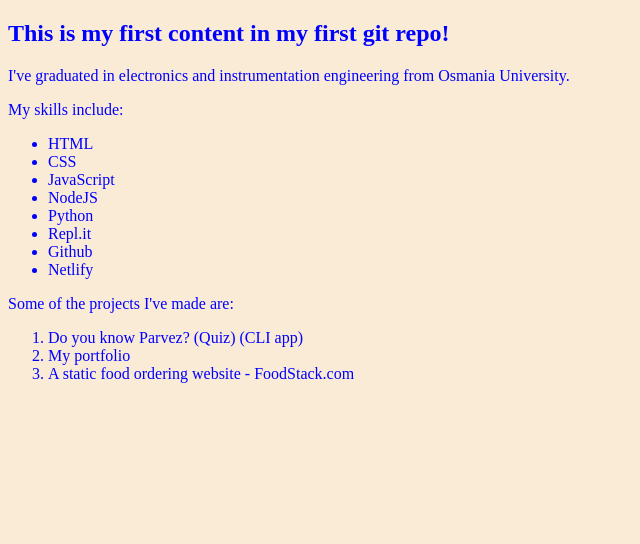
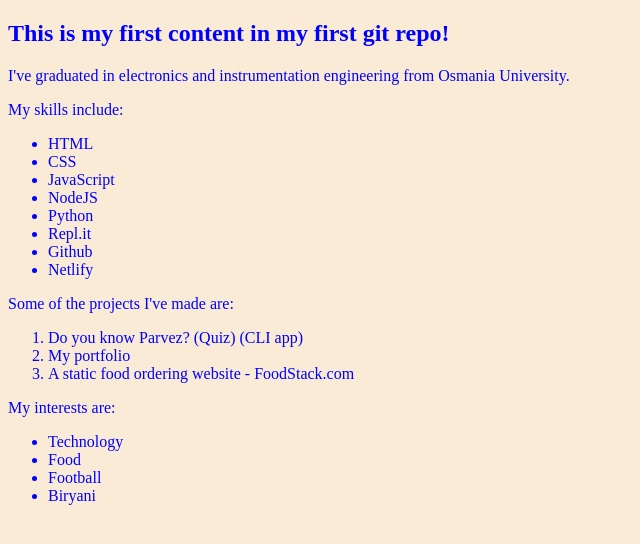
Before and after one commit to parvez-rashid/parvezRashid-portfolio, a plain HTML site: page index.html in a window 1280 px wide. Shown: the whole page, without its empty margins (0-640 px from the left). Drawn offline with Linux system fonts and the light colour scheme.

Commit message:
added interests section

```diff
--- a/index.html
+++ b/index.html
@@ -31,6 +31,14 @@
                 <li>My portfolio</li>
                 <li>A static food ordering website - FoodStack.com</li>
             </ol>
+            <p>My interests are:
+                <ul>
+                    <li>Technology</li>
+                    <li>Food</li>
+                    <li>Football</li>
+                    <li>Biryani</li>
+                </ul>
+            </p>
         </p>
     </div>
 </body>
```
